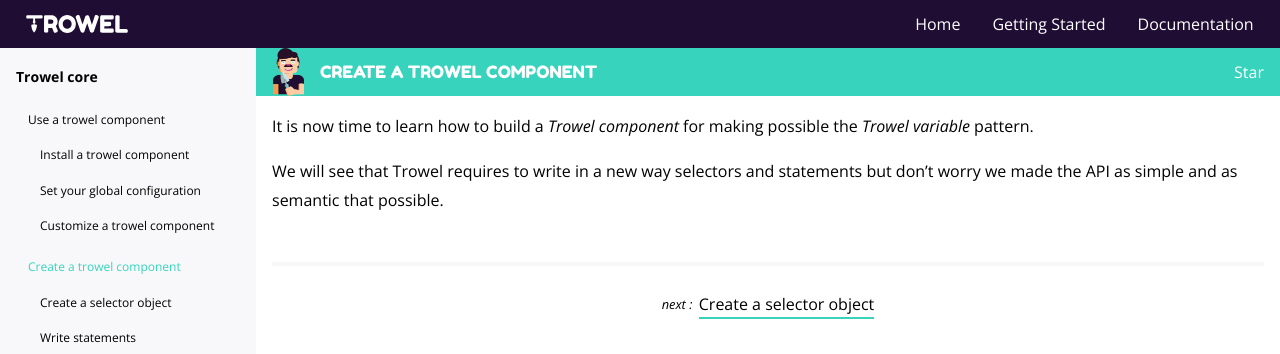
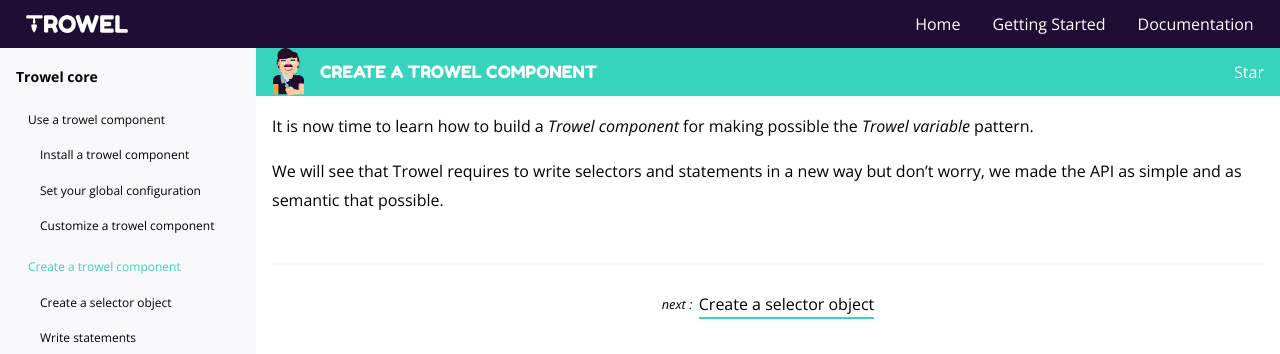
Before and after one commit to Trowel/trowel.github.io, a Jekyll site: the page built from pages/documentation/trowel-core/create-a-component.md, in a window 1280 px wide. Shown: the top 354 px of the page. Built offline with Jekyll 4.4.1, drawn with Linux system fonts in a browser that asks for light colours.

Commit message:
Changed sentence formulation

```diff
--- a/pages/documentation/trowel-core/create-a-component.md
+++ b/pages/documentation/trowel-core/create-a-component.md
@@ -6,6 +6,6 @@ affix: false
 
 It is now time to learn how to build a *Trowel component* for making possible the *Trowel variable* pattern.
 
-We will see that Trowel requires to write in a new way selectors and statements but don't worry we made the API as simple and as semantic that possible.
+We will see that Trowel requires to write selectors and statements in a new way but don't worry, we made the API as simple and as semantic that possible.
 
 {% include page-control.html href="/documentation/trowel-core/create-a-component/selector-object/" label="Create a selector object" %}
```
